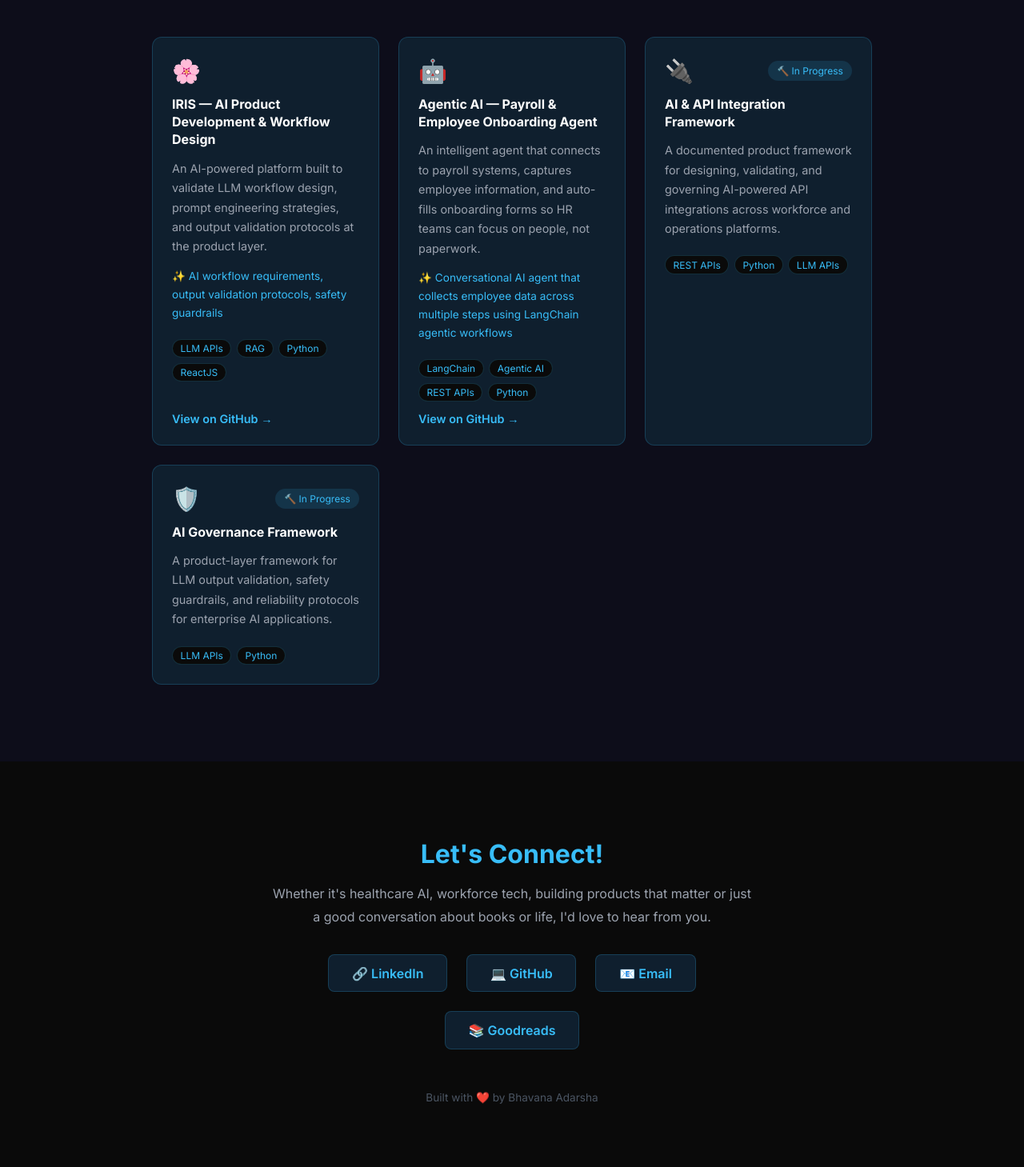
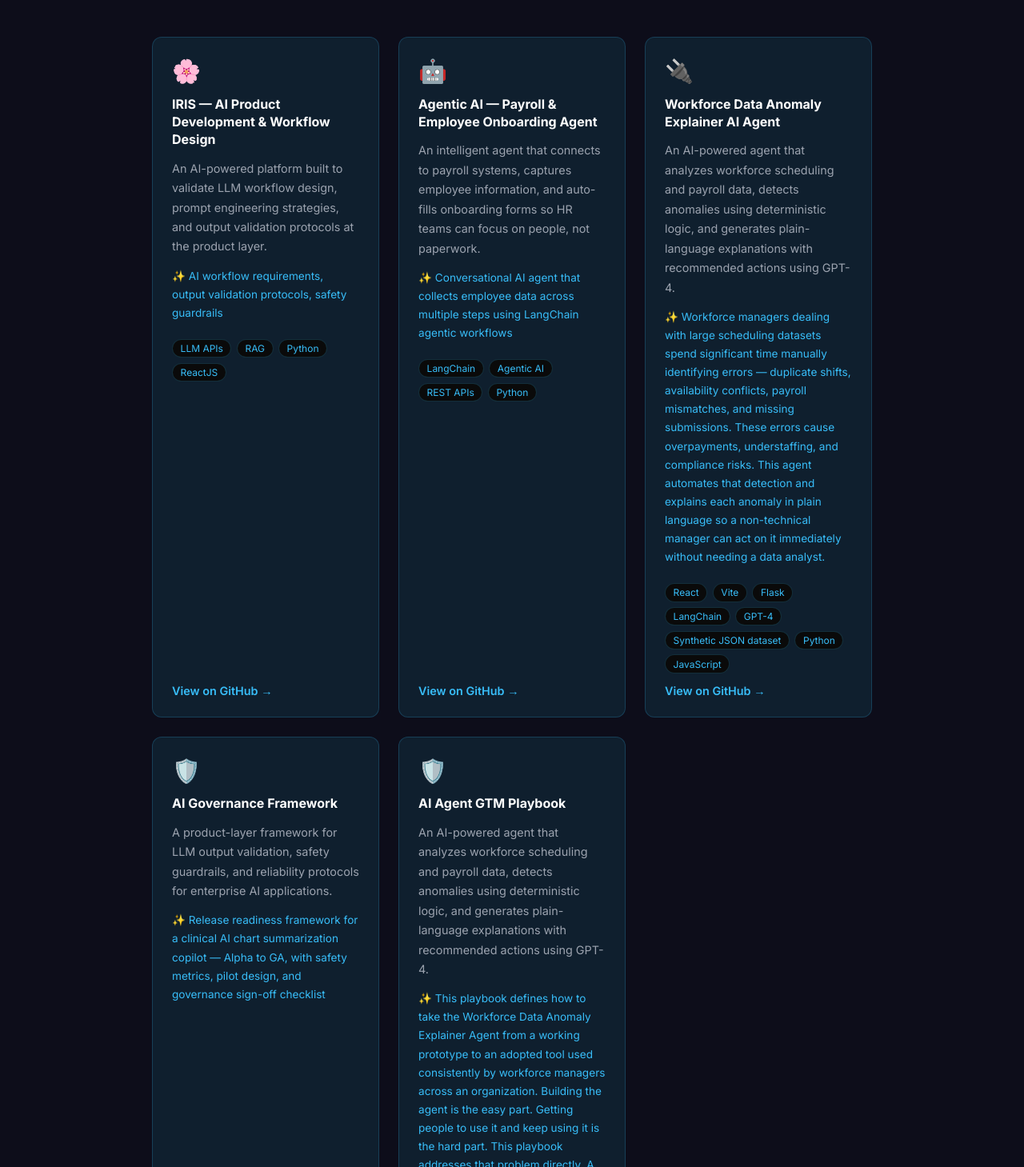
Before and after one commit to bhavana-adarsha/bhavana-adarsha.github.io, a React (Vite) app: page / in a window 1280 px wide. Shown: the part 3251-4710 px from the top of the page at 80% size. Built offline with nearby package versions, Linux system fonts and the light colour scheme.

Commit message:
added new project details

```diff
--- a/src/components/Projects.jsx
+++ b/src/components/Projects.jsx
@@ -24,21 +24,30 @@ function Projects() {
     },
     {
       emoji: "🔌",
-      title: "AI & API Integration Framework",
-      description: "A documented product framework for designing, validating, and governing AI-powered API integrations across workforce and operations platforms.",
-      stack: ["REST APIs", "Python", "LLM APIs"],
-      highlights: null,
-      link: "#",
-      status: "coming"
+      title: "Workforce Data Anomaly Explainer AI Agent",
+      description: "An AI-powered agent that analyzes workforce scheduling and payroll data, detects anomalies using deterministic logic, and generates plain-language explanations with recommended actions using GPT-4.",
+      stack: ["React","Vite","Flask","LangChain" ,"GPT-4", "Synthetic JSON dataset", "Python", "JavaScript"],
+      highlights: "Workforce managers dealing with large scheduling datasets spend significant time manually identifying errors — duplicate shifts, availability conflicts, payroll mismatches, and missing submissions. These errors cause overpayments, understaffing, and compliance risks. This agent automates that detection and explains each anomaly in plain language so a non-technical manager can act on it immediately without needing a data analyst.",
+      link: "https://github.com/bhavana-adarsha/workforce-anomaly-agent",
+      status: "live"
     },
     {
       emoji: "🛡️",
       title: "AI Governance Framework",
       description: "A product-layer framework for LLM output validation, safety guardrails, and reliability protocols for enterprise AI applications.",
-      stack: ["LLM APIs", "Python"],
-      highlights: null,
+      stack: [],
+      highlights: "Release readiness framework for a clinical AI chart summarization copilot — Alpha to GA, with safety metrics, pilot design, and governance sign-off checklist",
+      link: "https://github.com/bhavana-adarsha/AI-Agent-GTM-Playbook",
+      status: "live"
+    },
+    {
+      emoji: "🛡️",
+      title: "AI Agent GTM Playbook",
+      description: "An AI-powered agent that analyzes workforce scheduling and payroll data, detects anomalies using deterministic logic, and generates plain-language explanations with recommended actions using GPT-4.",
+      stack: [],
+      highlights: "This playbook defines how to take the Workforce Data Anomaly Explainer Agent from a working prototype to an adopted tool used consistently by workforce managers across an organization. Building the agent is the easy part. Getting people to use it and keep using it is the hard part. This playbook addresses that problem directly. A technically sound agent that managers do not use is not a successful deployment. Adoption is treated as a first-class outcome alongside accuracy and reliability.",
       link: "#",
-      status: "coming"
+      status: "live"
     }
   ]
 
```
